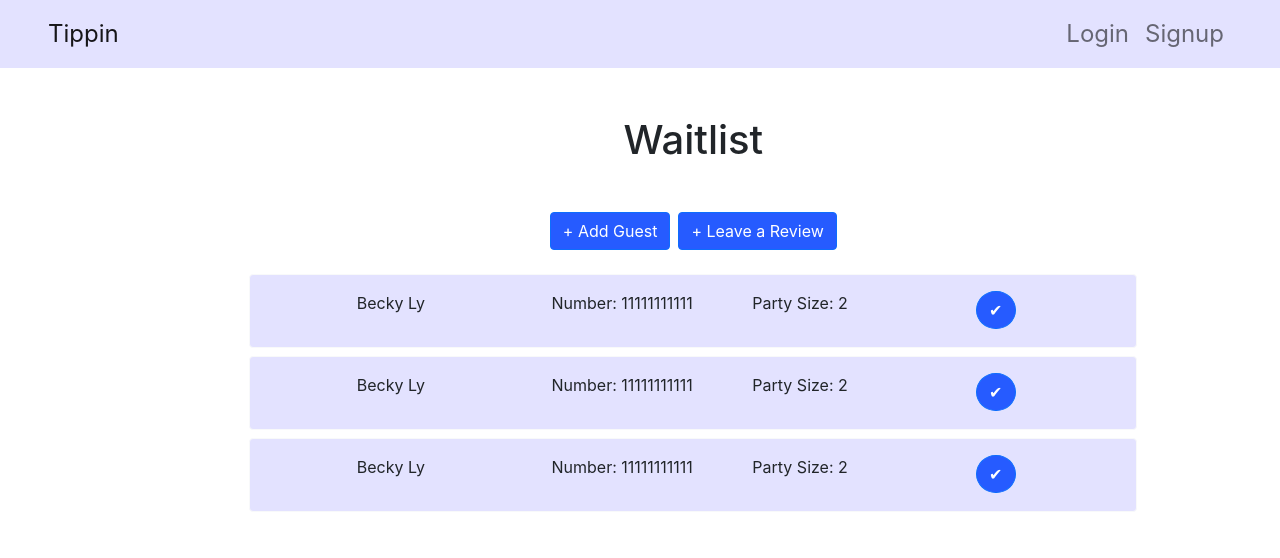
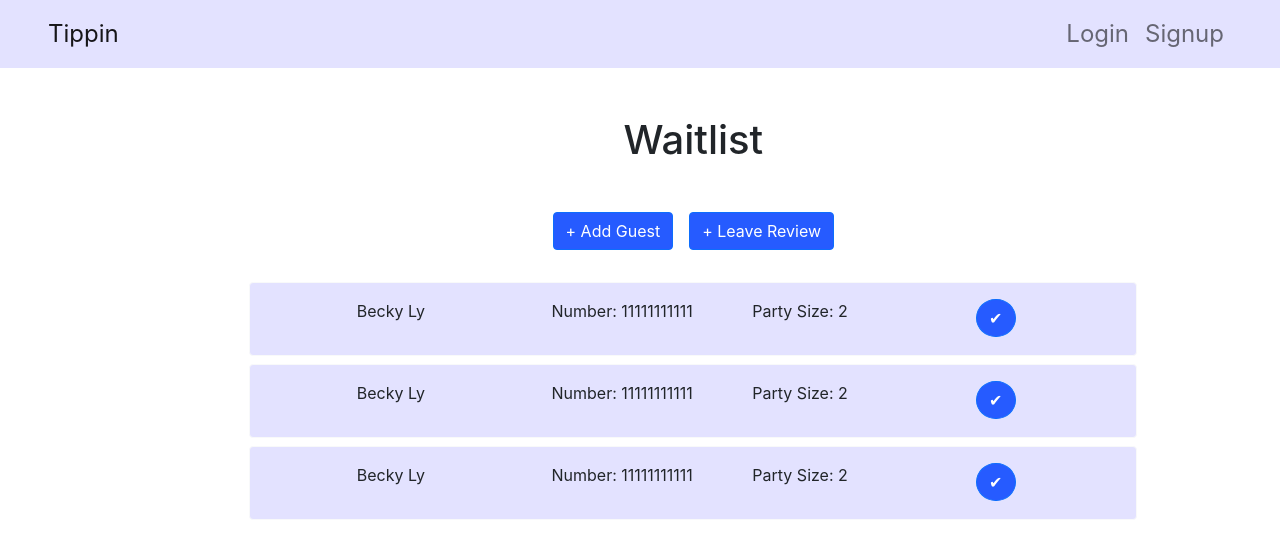
Before and after one commit to Ayoitsjason/Coursera_React, a React (Create React App) app in the folder confusion/: page / in a window 1280 px wide. Shown: the top 558 px of the page. Built offline with nearby package versions, Linux system fonts and the light colour scheme.

Commit message:
added spacing to waitlist page, added bigger margin for buttons in waitlist page

```diff
--- a/confusion/src/components/waitlist/Waitlist.js
+++ b/confusion/src/components/waitlist/Waitlist.js
@@ -88,16 +88,16 @@ class Waitlist extends Component {
             <h1 className="my-5">Waitlist</h1>
             <div className="container px-3">
               <Button
-                className="btn-main mb-3 mx-1"
+                className="btn-main mb-4 mx-2"
                 onClick={() => this.addGuestsClick()}
               >
                 + Add Guest
               </Button>
               <Button
-                className="btn-main mb-3 mx-1"
+                className="btn-main mb-4 mx-2"
                 onClick={() => this.addLeaveReviewClick()}
               >
-                + Leave a Review
+                + Leave Review
               </Button>
               {this.state.customers.map((customer) =>
                 this.populateCustomers(customer)
```
